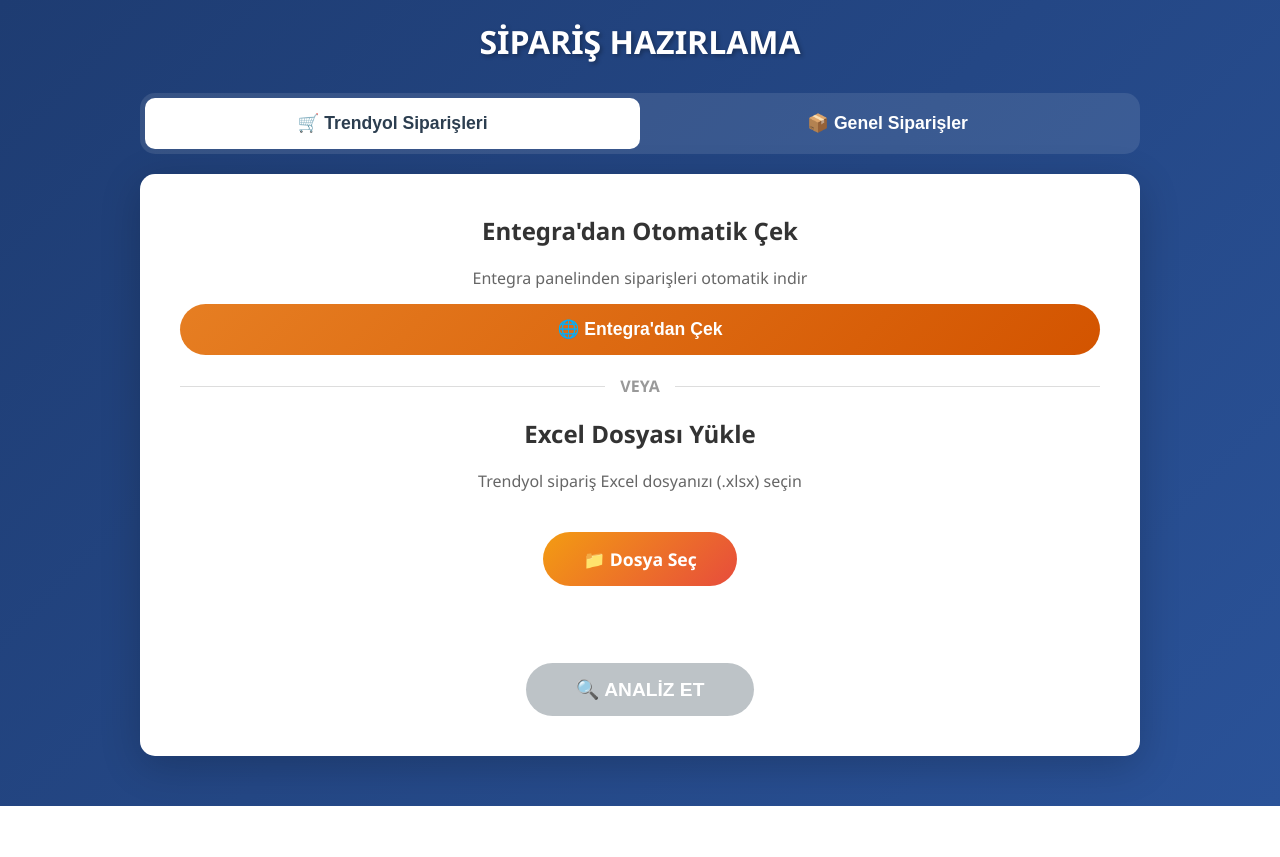
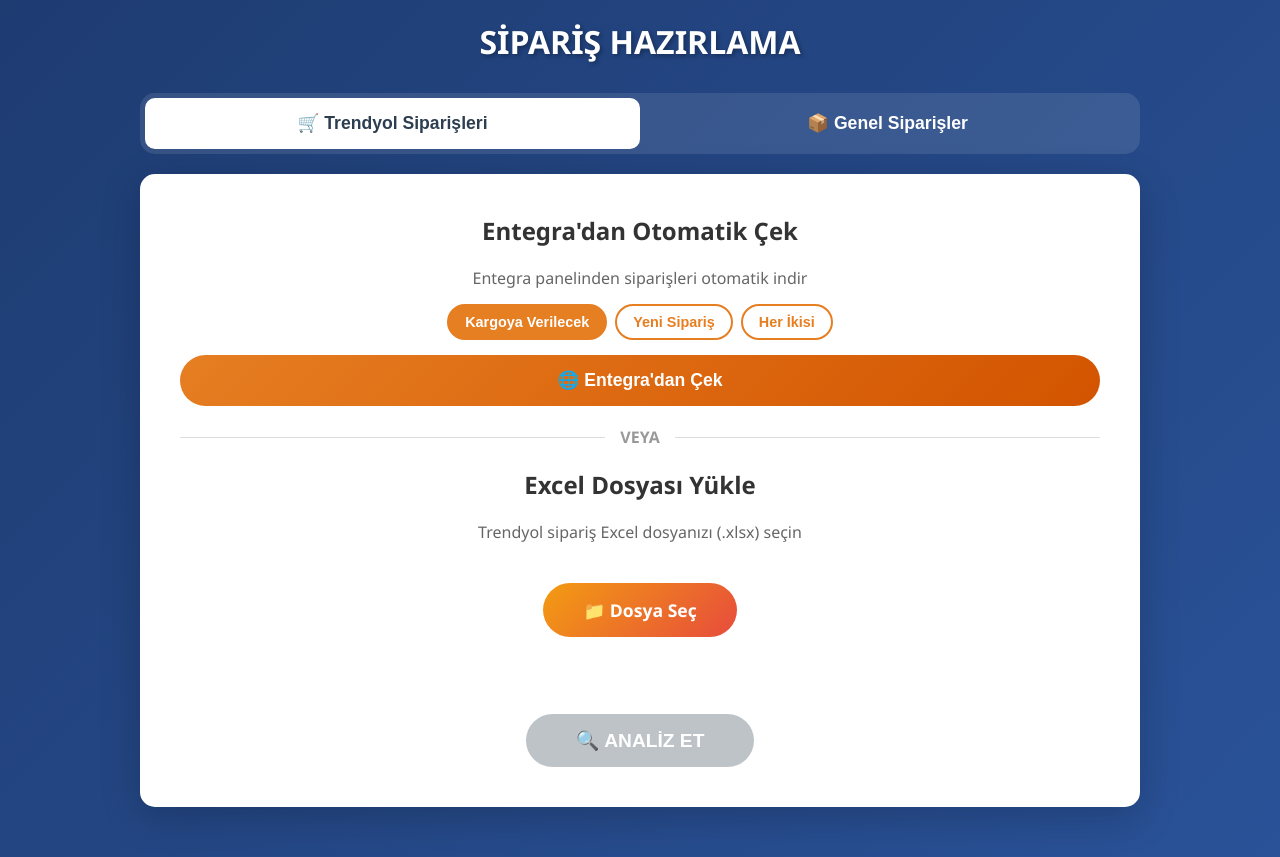
Before and after one commit to eczbilgin/trendyol-siparis-hazirlama, a Flask app: page / in a window 1280 px wide. Before the commit the page ends 806 px from the top, so only its background shows below. Run offline with Flask 3, Linux system fonts and the light colour scheme.

Commit message:
Pazaryeri durumu filtresi eklendi (Kargoya Verilecek / Yeni Siparis / Her Ikisi)
- Trendyol sekmesinde Entegra analizi icin durum filtre butonlari eklendi
- Varsayilan filtre: Kargoya Verilecek (mevcut davranis korundu)
- Backend entegra_analiz_yap fonksiyonuna durum_filtre parametresi eklendi

Co-Authored-By: Claude Opus 4.6 <noreply@anthropic.com>

```diff
--- a/app.py
+++ b/app.py
@@ -359,8 +359,12 @@ def entegra_durum_route():
     return jsonify(sonuc)
 
 
-def entegra_analiz_yap(df):
+def entegra_analiz_yap(df, durum_filtre='kargoya_verilecek'):
     """Entegra Excel formatını analiz eder - sütun isimlerine göre dinamik tespit yapar
+
+    Args:
+        df: Excel DataFrame
+        durum_filtre: 'kargoya_verilecek', 'yeni_siparis' veya 'hepsi'
 
     Desteklenen formatlar:
     - Ayrıntılı Excel (Türkçe başlıklar): Platform Referans No, Entegrasyon, Pazaryeri Durumu, Ürün İsmi, Adet
@@ -428,9 +432,16 @@ def entegra_analiz_yap(df):
         if 'trendyol' not in platform:
             continue
 
-        # Sadece "Kargoya verilecek" durumundakiler
-        if 'kargoya verilecek' not in durum and 'Kargoya Verilecek' not in str(durum_sutunu.iloc[i]):
-            continue
+        # Pazaryeri durumu filtresi
+        if durum_filtre == 'kargoya_verilecek':
+            if 'kargoya verilecek' not in durum:
+                continue
+        elif durum_filtre == 'yeni_siparis':
+            if 'yeni' not in durum:
+                continue
+        elif durum_filtre == 'hepsi':
+            if 'kargoya verilecek' not in durum and 'yeni' not in durum:
+                continue
 
         try:
             adet = int(float(adet_sutunu.iloc[i]))
@@ -532,9 +543,13 @@ def entegra_analiz():
     if not os.path.exists(dosya_yolu):
         return jsonify({'error': 'Dosya bulunamadı!'})
 
+    durum_filtre = 'kargoya_verilecek'
+    if request.is_json and request.json:
+        durum_filtre = request.json.get('durum_filtre', 'kargoya_verilecek')
+
     try:
         df = pd.read_excel(dosya_yolu, header=None)
-        sonuc, hata = entegra_analiz_yap(df)
+        sonuc, hata = entegra_analiz_yap(df, durum_filtre)
 
         if hata:
             return jsonify({'error': hata})
--- a/templates/index.html
+++ b/templates/index.html
@@ -517,6 +517,34 @@
             border-color: #3498db;
         }
 
+        .durum-filtre-group {
+            display: flex;
+            gap: 8px;
+            margin-bottom: 15px;
+            justify-content: center;
+        }
+
+        .durum-filtre-btn {
+            padding: 8px 16px;
+            border: 2px solid #e67e22;
+            border-radius: 20px;
+            background: white;
+            color: #e67e22;
+            font-size: 0.9em;
+            font-weight: bold;
+            cursor: pointer;
+            transition: all 0.3s;
+        }
+
+        .durum-filtre-btn:hover {
+            background: #fef5ec;
+        }
+
+        .durum-filtre-btn.active {
+            background: #e67e22;
+            color: white;
+        }
+
         .entegra-btn {
             background: linear-gradient(135deg, #e67e22 0%, #d35400 100%);
             color: white;
@@ -614,6 +642,12 @@
         <div class="upload-area">
             <h2>Entegra'dan Otomatik Çek</h2>
             <p style="color: #666; margin-bottom: 15px;">Entegra panelinden siparişleri otomatik indir</p>
+
+            <div class="durum-filtre-group">
+                <button class="durum-filtre-btn active" data-filtre="kargoya_verilecek" onclick="durumFiltreSecim(this)">Kargoya Verilecek</button>
+                <button class="durum-filtre-btn" data-filtre="yeni_siparis" onclick="durumFiltreSecim(this)">Yeni Sipariş</button>
+                <button class="durum-filtre-btn" data-filtre="hepsi" onclick="durumFiltreSecim(this)">Her İkisi</button>
+            </div>
 
             <div style="margin-top: 15px;">
                 <button class="entegra-btn" id="entegraBtn" onclick="entegraCek()">🌐 Entegra'dan Çek</button>
@@ -774,6 +808,13 @@
 
         // ==================== ENTEGRA OTOMATİK ÇEK ====================
         let entegraDurumInterval = null;
+        let entegraFiltre = 'kargoya_verilecek';
+
+        function durumFiltreSecim(btn) {
+            document.querySelectorAll('.durum-filtre-btn').forEach(b => b.classList.remove('active'));
+            btn.classList.add('active');
+            entegraFiltre = btn.dataset.filtre;
+        }
 
         async function entegraCek() {
             const btn = document.getElementById('entegraBtn');
@@ -879,7 +920,11 @@
             loading.classList.add('show');
 
             try {
-                const response = await fetch('/entegra-analiz', { method: 'POST' });
+                const response = await fetch('/entegra-analiz', {
+                    method: 'POST',
+                    headers: { 'Content-Type': 'application/json' },
+                    body: JSON.stringify({ durum_filtre: entegraFiltre })
+                });
                 const data = await response.json();
 
                 loading.classList.remove('show');
```
